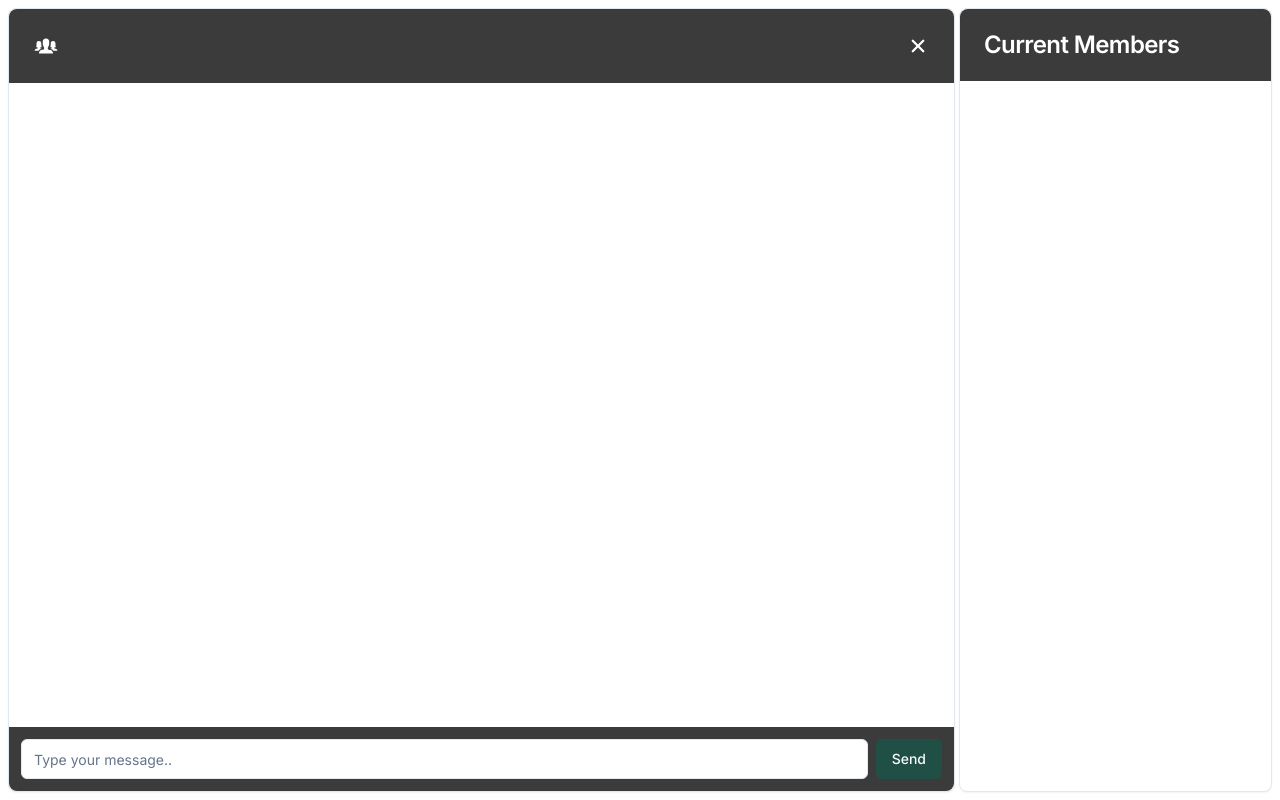
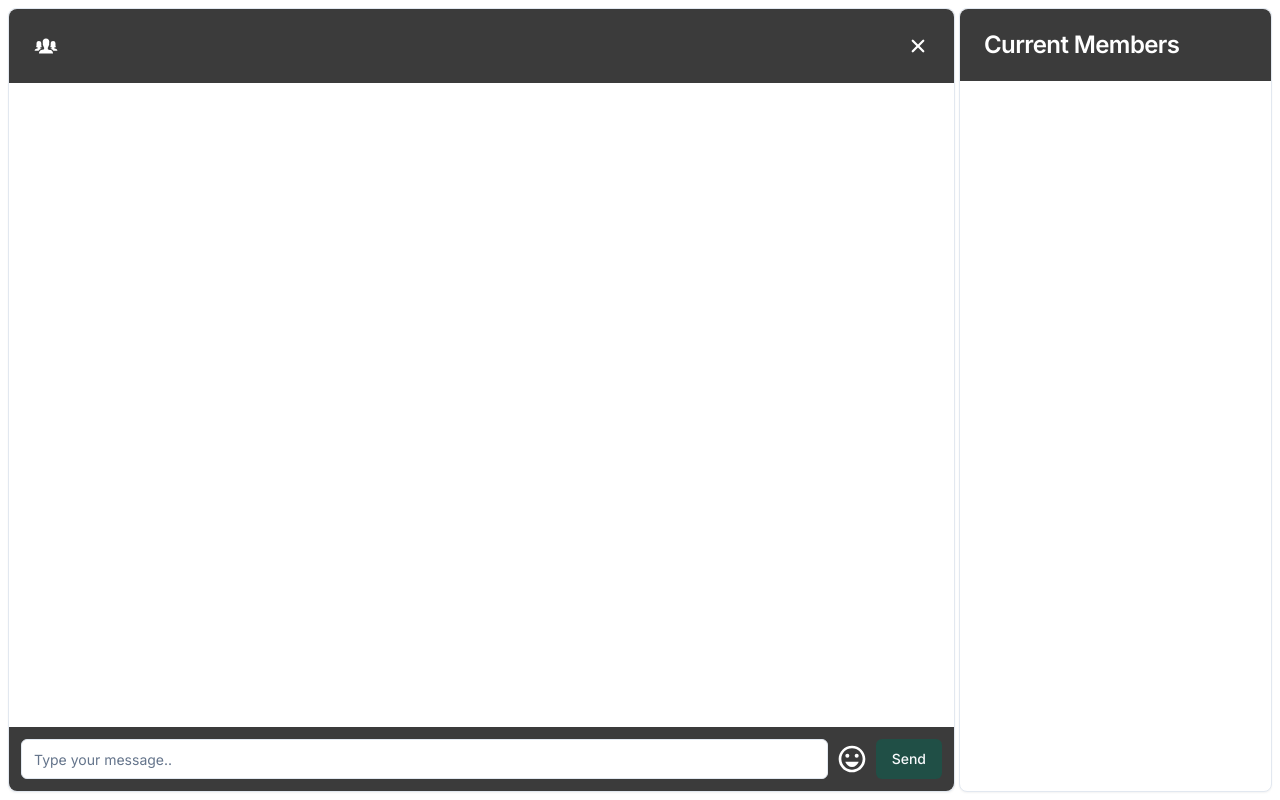
Before and after one commit to panditlakshya/chat-app, a Next.js app: page /chatpage in a window 1280 px wide. Built offline with nearby package versions, Linux system fonts and the light colour scheme.

Commit message:
added emojis

```diff
--- a/app/chatpage/page.tsx
+++ b/app/chatpage/page.tsx
@@ -3,7 +3,6 @@ import { Button } from "@/components/ui/button";
 import {
   Card,
   CardContent,
-  CardDescription,
   CardFooter,
   CardHeader,
   CardTitle,
@@ -13,6 +12,9 @@ import { useToast } from "@/components/ui/use-toast";
 import React, { useEffect, useRef, useState } from "react";
 import { IoIosPeople } from "react-icons/io";
 import { IoClose } from "react-icons/io5";
+import data from "@emoji-mart/data";
+import Picker from "@emoji-mart/react";
+import { MdOutlineEmojiEmotions } from "react-icons/md";
 
 interface IMsgDataTypes {
   roomId: String | number;
@@ -26,6 +28,7 @@ const ChatPage = ({ socket, username, roomId, handleLeave }: any) => {
   const [chat, setChat] = useState<IMsgDataTypes[]>([]);
   const [users, setUsers] = useState([]);
   const messagesEndRef = useRef<HTMLDivElement | null>(null);
+  const [emoji, setEmoji] = useState(false);
   const { toast } = useToast();
 
   const scrollToBottom = () => {
@@ -71,7 +74,7 @@ const ChatPage = ({ socket, username, roomId, handleLeave }: any) => {
 
   return (
     <div className="grid grid-cols-4 gap-1 p-2 h-screen">
-      <Card className="col-span-3 flex flex-col h-full max-h-[calc(100vh-1rem)]">
+      <Card className="relative col-span-3 flex flex-col h-full max-h-[calc(100vh-1rem)]">
         <CardHeader className="bg-[#3b3b3b] rounded-t-lg text-white z-[4]">
           <CardTitle className="flex flex-row justify-between">
             <div className="flex flex-row gap-2">
@@ -118,7 +121,7 @@ const ChatPage = ({ socket, username, roomId, handleLeave }: any) => {
           ))}
           <div ref={messagesEndRef} />
         </CardContent>
-        <CardFooter className="z-[4] bg-[#3b3b3b] flex justify-center items-center p-3 rounded-b-lg">
+        <CardFooter className=" z-[4] bg-[#3b3b3b] flex justify-center items-center p-3 rounded-b-lg">
           <form className="flex gap-2 w-full" onSubmit={(e) => sendData(e)}>
             <Input
               type="text"
@@ -126,6 +129,30 @@ const ChatPage = ({ socket, username, roomId, handleLeave }: any) => {
               placeholder="Type your message.."
               onChange={(e) => setCurrentMsg(e.target.value)}
             />
+            <button type="button" onClick={() => setEmoji(!emoji)}>
+              <MdOutlineEmojiEmotions color="white" size={32} />
+            </button>
+            {emoji && (
+              <span className="absolute bottom-8 -right-[12rem]">
+                <Picker
+                  data={data}
+                  onEmojiSelect={(emoji: any) => {
+                    console.log(emoji);
+                    const sym = emoji.unified.split("_");
+                    const codeArray: string[] = [];
+                    sym.forEach((x: any) => {
+                      codeArray.push("0x" + x);
+                    });
+                    //@ts-ignore
+                    let _emoji = String.fromCodePoint(...codeArray);
+                    setCurrentMsg(currentMsg + _emoji);
+                  }}
+                  emojiSize={20}
+                  emojiButtonSize={28}
+                  onClickOutside={() => setEmoji(false)}
+                />
+              </span>
+            )}
             <Button className="bg-[#204F46]">Send</Button>
           </form>
         </CardFooter>
--- a/package.json
+++ b/package.json
@@ -10,10 +10,13 @@
     "server": "node server.js"
   },
   "dependencies": {
+    "@emoji-mart/data": "^1.2.1",
+    "@emoji-mart/react": "^1.1.1",
     "@radix-ui/react-slot": "^1.1.0",
     "@radix-ui/react-toast": "^1.2.1",
     "class-variance-authority": "^0.7.0",
     "clsx": "^2.1.1",
+    "emoji-mart": "^5.6.0",
     "lucide-react": "^0.408.0",
     "next": "14.2.5",
     "react": "^18",
```
Also changed, not shown: 2 other files (tests, documents, lock files or other folders).
